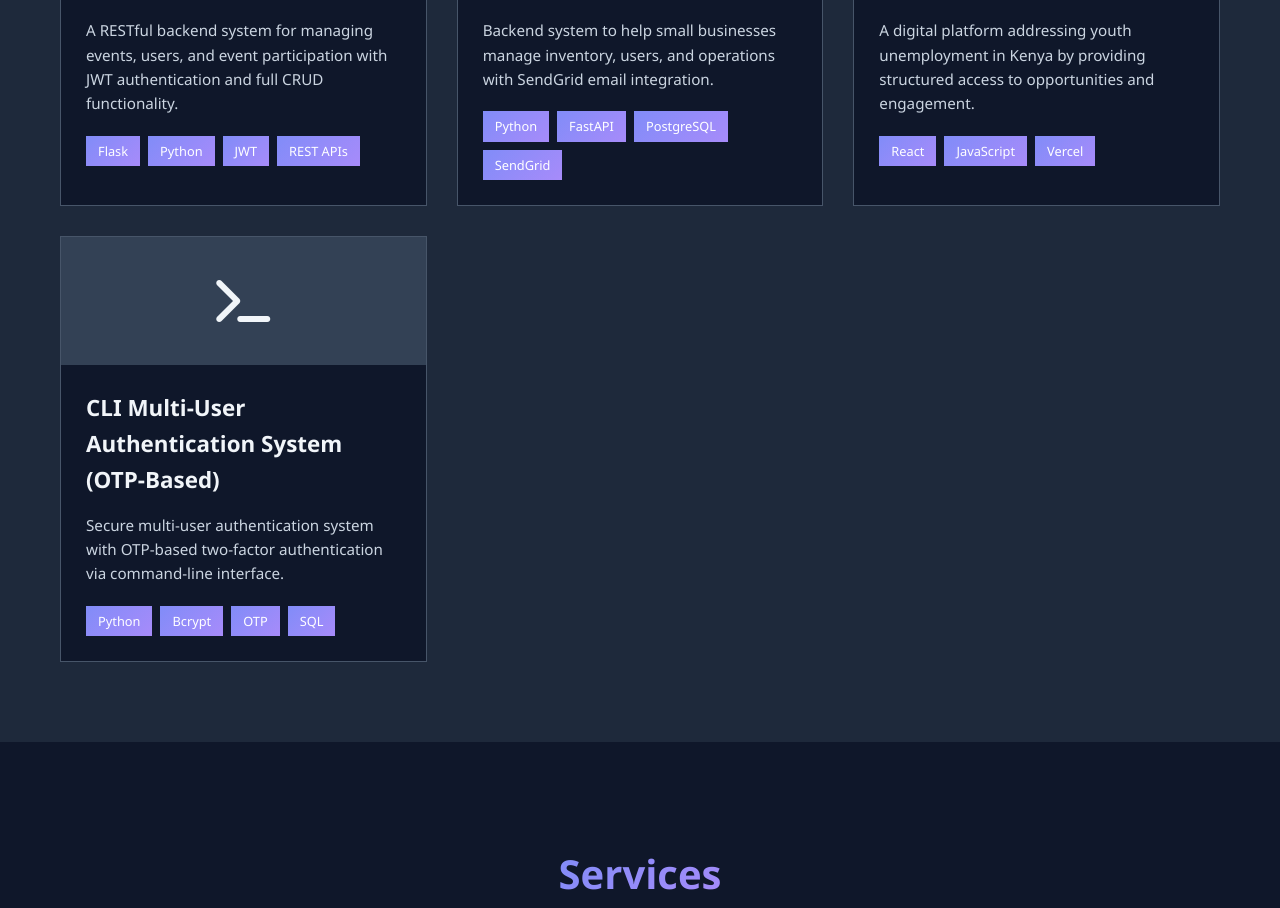
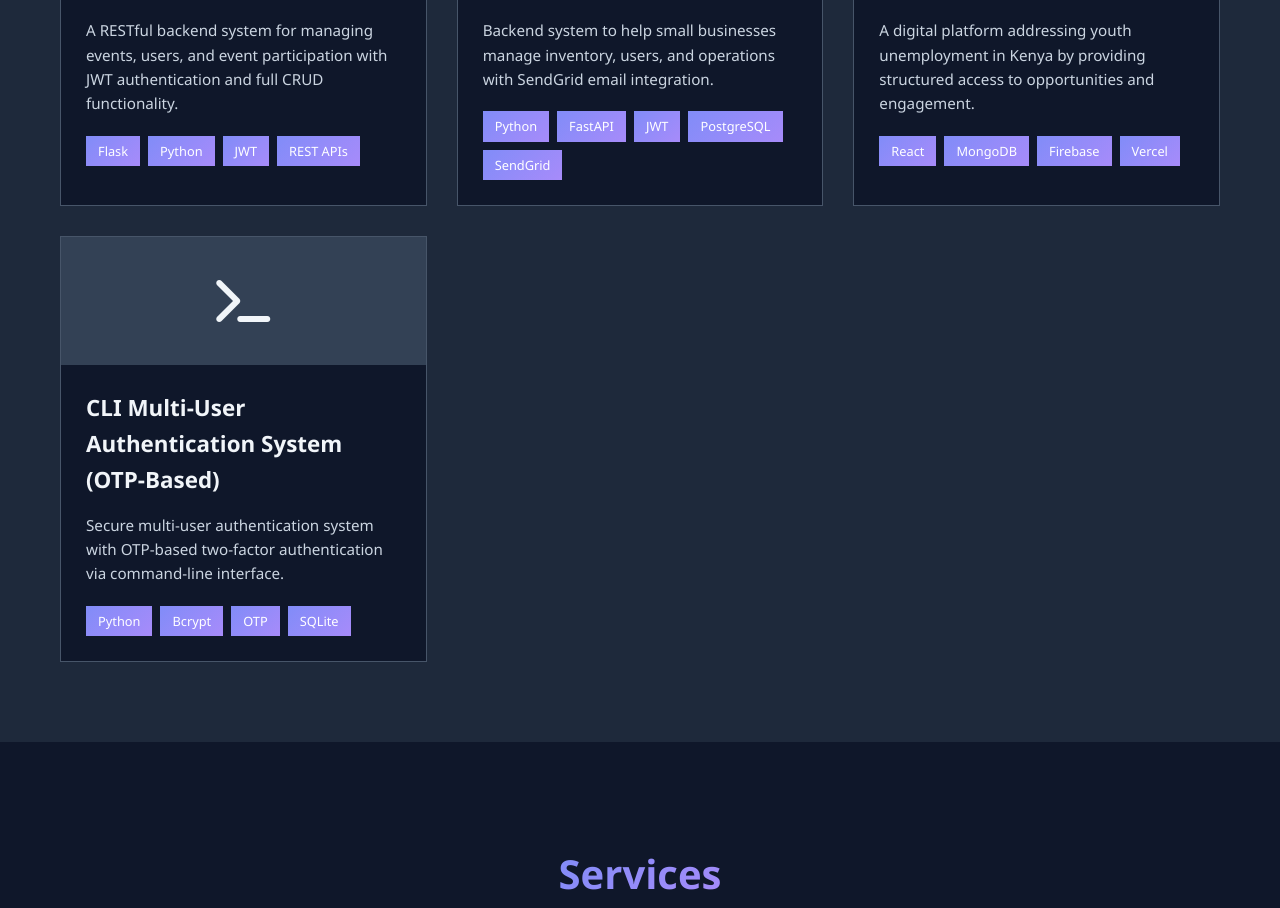
Before and after one commit to Patrickson2/MUNGAIIIIIII, a React (Vite) app: page / in a window 1280 px wide. Shown: the part 1980-2888 px from the top of the page. Built offline with nearby package versions, Linux system fonts and the light colour scheme.

Commit message:
Added more technologies used

```diff
--- a/src/components/Projects.jsx
+++ b/src/components/Projects.jsx
@@ -20,7 +20,7 @@ const Projects = () => {
       id: 2,
       title: 'MyDuka – Business & Inventory Management API',
       description: 'Backend system to help small businesses manage inventory, users, and operations with SendGrid email integration.',
-      technologies: ['Python', 'FastAPI', 'PostgreSQL', 'SendGrid'],
+      technologies: ['Python', 'FastAPI', 'JWT', 'PostgreSQL', 'SendGrid'],
       icon: 'fa-store',
       demoLink: 'https://my-duka-system.onrender.com/api/docs',
       githubLink: null,
@@ -30,7 +30,7 @@ const Projects = () => {
       id: 3,
       title: 'Youth Employment Platform',
       description: 'A digital platform addressing youth unemployment in Kenya by providing structured access to opportunities and engagement.',
-      technologies: ['React', 'JavaScript', 'Vercel'],
+      technologies: ['React','MongoDB', 'Firebase', 'Vercel'],
       icon: 'fa-briefcase',
       demoLink: 'https://hacker-thon-mg8o.vercel.app/',
       githubLink: null,
@@ -40,7 +40,7 @@ const Projects = () => {
       id: 4,
       title: 'CLI Multi-User Authentication System (OTP-Based)',
       description: 'Secure multi-user authentication system with OTP-based two-factor authentication via command-line interface.',
-      technologies: ['Python', 'Bcrypt', 'OTP', 'SQL'],
+      technologies: ['Python', 'Bcrypt', 'OTP', 'SQLite'],
       icon: 'fa-terminal',
       demoLink: 'https://github.com/Patrickson2/BACKEND-AUTHENTICATION--OTP-.git',
       githubLink: 'https://github.com/Patrickson2/BACKEND-AUTHENTICATION--OTP-.git',
```
